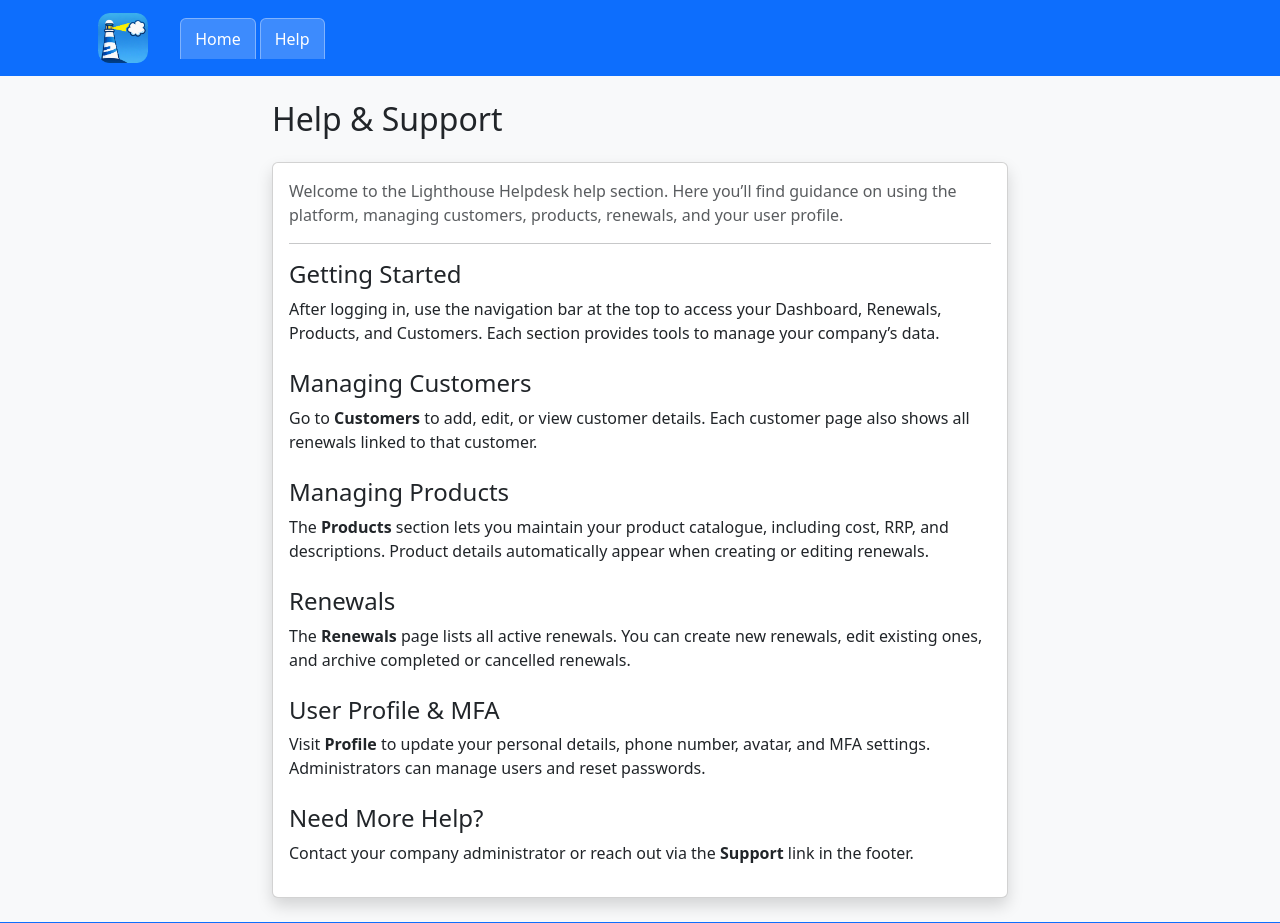
After one commit to markcapelle/Lighthouse, a Django app: page /help/ in a window 1280 px wide. The commit adds this page. Shown: the top 923 px of the page. Run offline with Django 5.2, Linux system fonts and the light colour scheme.

Commit message:
STYLE: fixed logo link to '/' index and implemented help.html

```diff
--- a/main/urls.py
+++ b/main/urls.py
@@ -23,14 +23,18 @@ def index(request):
         return redirect("dashboard")
     return render(request, "index.html")
 
+def help_page(request):
+    return render(request, "help.html")
+
 def permission_denied_view(request, exception):
     messages.error(request, "You do not have permission to perform that action.")
     return redirect(request.META.get("HTTP_REFERER", "/"))
 
 urlpatterns = [
-    #INDEX
+    #WEB
     path('', index, name='index'),
     path('index/', index, name='index_page'),
+    path('help/', help_page, name='help_page'),
 
     #LOGIN/LOGOUT
     path('login/', login_view, name='login'),
--- /dev/null
+++ b/templates/help.html
@@ -0,0 +1,62 @@
+{% extends 'base.html' %}
+
+{% block content %}
+
+<div class="row justify-content-center">
+    <div class="col-md-8">
+
+        <h2 class="mb-4">Help & Support</h2>
+
+        <div class="card shadow">
+            <div class="card-body">
+
+                <p class="text-muted">
+                    Welcome to the Lighthouse Helpdesk help section. Here you’ll find guidance on using the platform,
+                    managing customers, products, renewals, and your user profile.
+                </p>
+
+                <hr>
+
+                <h4 class="mt-3">Getting Started</h4>
+                <p>
+                    After logging in, use the navigation bar at the top to access your Dashboard, Renewals, Products,
+                    and Customers. Each section provides tools to manage your company’s data.
+                </p>
+
+                <h4 class="mt-4">Managing Customers</h4>
+                <p>
+                    Go to <strong>Customers</strong> to add, edit, or view customer details. Each customer page also
+                    shows all renewals linked to that customer.
+                </p>
+
+                <h4 class="mt-4">Managing Products</h4>
+                <p>
+                    The <strong>Products</strong> section lets you maintain your product catalogue, including cost,
+                    RRP, and descriptions. Product details automatically appear when creating or editing renewals.
+                </p>
+
+                <h4 class="mt-4">Renewals</h4>
+                <p>
+                    The <strong>Renewals</strong> page lists all active renewals. You can create new renewals, edit
+                    existing ones, and archive completed or cancelled renewals.
+                </p>
+
+                <h4 class="mt-4">User Profile & MFA</h4>
+                <p>
+                    Visit <strong>Profile</strong> to update your personal details, phone number, avatar, and MFA
+                    settings. Administrators can manage users and reset passwords.
+                </p>
+
+                <h4 class="mt-4">Need More Help?</h4>
+                <p>
+                    Contact your company administrator or reach out via the <strong>Support</strong> link in the
+                    footer.
+                </p>
+
+            </div>
+        </div>
+
+    </div>
+</div>
+
+{% endblock %}
--- a/templates/nav.html
+++ b/templates/nav.html
@@ -4,9 +4,10 @@
 <nav class="navbar navbar-expand-lg navbar-dark bg-primary">
     <div class="container">
 
-        <a class="navbar-brand d-flex align-items-center" href="{% url 'dashboard' %}">
+        <a class="navbar-brand d-flex align-items-center" href="/">
             <img src="{% static 'img/logo.png' %}" alt="Logo" style="height:50px;" class="mx-3">
         </a>
+
 
 
 
@@ -28,7 +29,7 @@
                     </li>
 
                     <li class="nav-item">
-                        <a class="nav-link {% if request.path == '/about' %}active{% endif %}" href="/about">About</a>
+                        <a class="nav-link {% if request.path == '/help' %}active{% endif %}" href="/help">Help</a>
                     </li>
 
                 {% else %}
```
